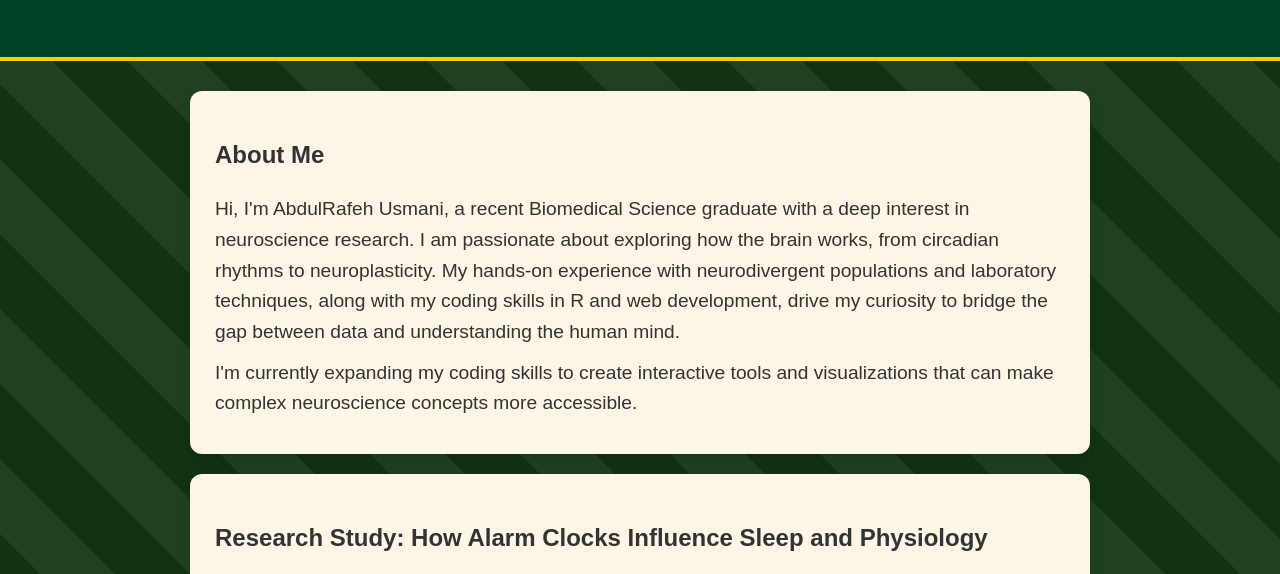
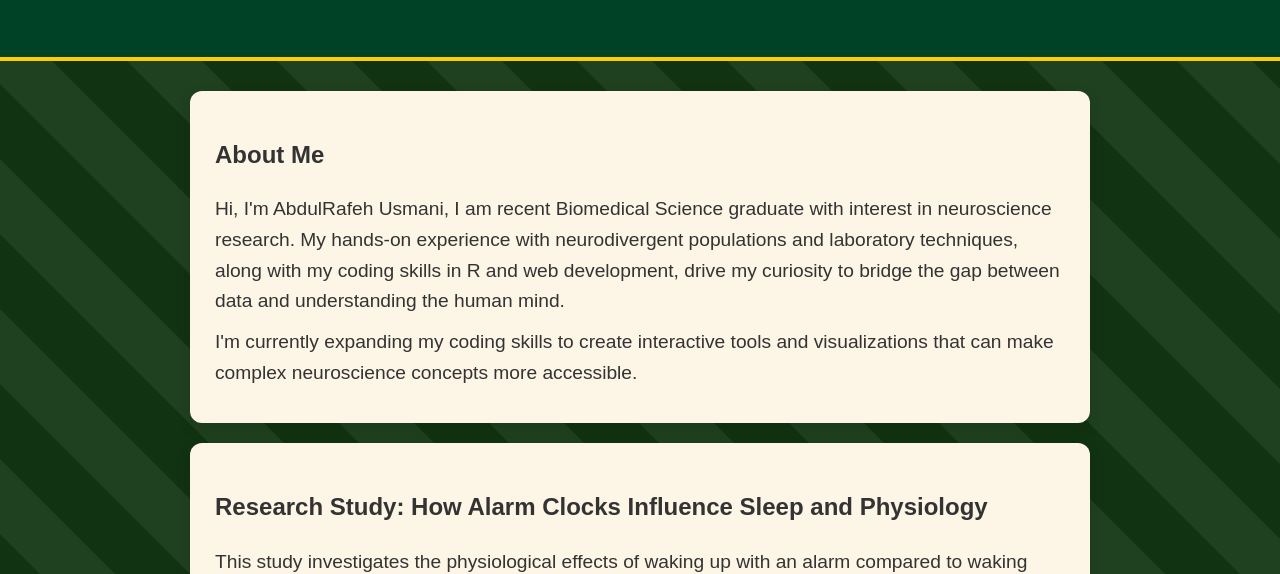
Before and after one commit to Rafeh0108/AbdulRafeh-neuro-portfolio, a plain HTML site: page index.html in a window 1280 px wide. Shown: the part 216-790 px from the top of the page. Drawn offline with Linux system fonts and the light colour scheme.

Commit message:
Update index.html

```diff
--- a/index.html
+++ b/index.html
@@ -29,9 +29,8 @@
     <section id="about" class="card">
         <h2>About Me</h2>
         <p>
-            Hi, I'm AbdulRafeh Usmani, a recent Biomedical Science graduate with a deep interest in neuroscience research.
-            I am passionate about exploring how the brain works, from circadian rhythms to neuroplasticity. My hands-on
-            experience with neurodivergent populations and laboratory techniques, along with my coding skills in R and web
+            Hi, I'm AbdulRafeh Usmani, I am recent Biomedical Science graduate with interest in neuroscience research.
+            My hands-on experience with neurodivergent populations and laboratory techniques, along with my coding skills in R and web
             development, drive my curiosity to bridge the gap between data and understanding the human mind.
         </p>
         <p>
```
